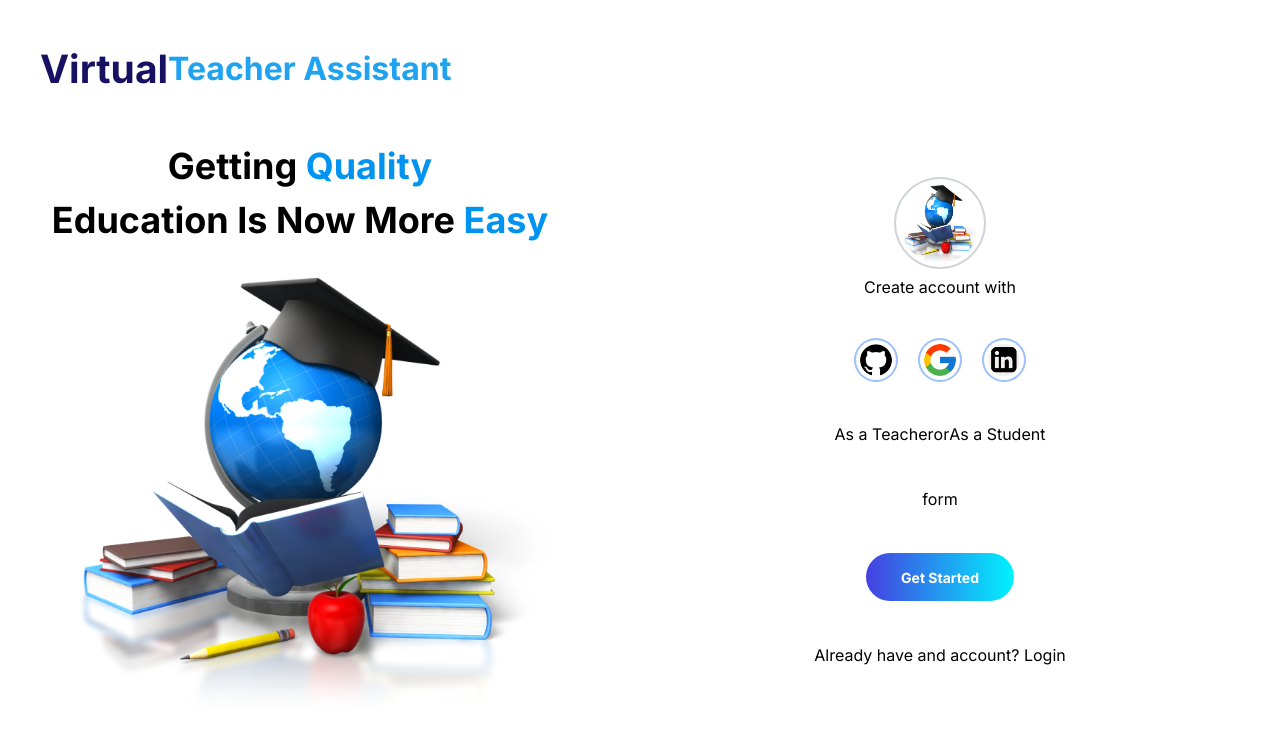
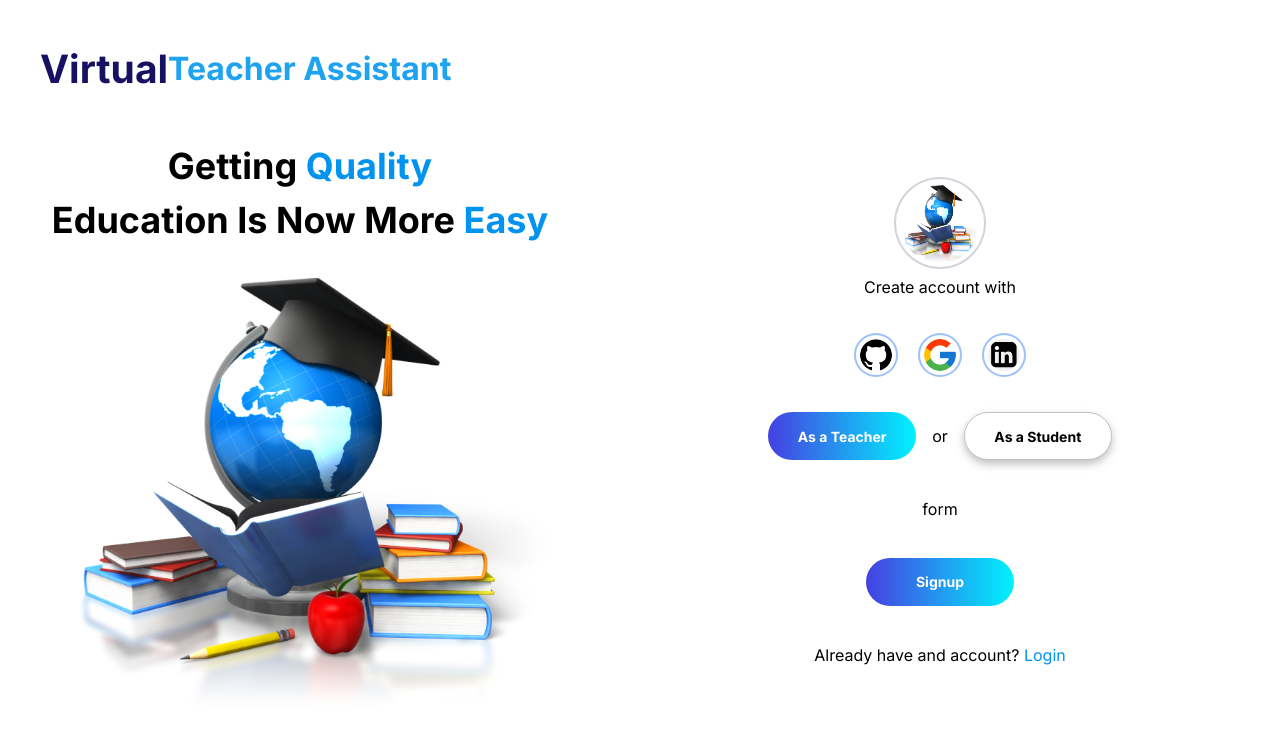
Before and after one commit to qjcoder/virtual-teacher-assistant, a Next.js app: page /signin in a window 1280 px wide. Shown: the top 732 px of the page. Built offline with nearby package versions, Linux system fonts and the light colour scheme.

Commit message:
Props addition

```diff
--- a/src/app/page.js
+++ b/src/app/page.js
@@ -10,10 +10,10 @@ export default function Home() {
         <Header />
         <div className="flex gap-4">
           <Link href="/signin">
-            <ButtonWhite />
+            <ButtonWhite text="Signin" />
           </Link>
           <Link href="/dashboard">
-            <ButtonBlue />
+            <ButtonBlue text="Get Started" />
           </Link>
         </div>
       </header>
@@ -26,10 +26,10 @@ export default function Home() {
           </h1>
           <div className="flex gap-2 mt-12 items-center justify-center  ">
             <Link href="/dashboard">
-              <ButtonBlue />
+              <ButtonBlue text="Get Started" />
             </Link>
             <Link href="/signin">
-              <ButtonWhite />
+              <ButtonWhite text="Signin" />
             </Link>
           </div>
         </div>
--- a/src/app/signin/page.jsx
+++ b/src/app/signin/page.jsx
@@ -1,4 +1,4 @@
-import { ButtonBlue, Header } from "@/components";
+import { ButtonBlue, ButtonWhite, Header } from "@/components";
 import Image from "next/image";
 import Link from "next/link";
 
@@ -62,17 +62,18 @@ const Login = () => {
               height={100}
             />
           </div>
-          <div className="flex">
-            <button> As a Teacher</button>
+          <div className="flex items-center justify-between gap-4">
+            <ButtonBlue text="As a Teacher" />
             <p>or</p>
-            <button> As a Student</button>
+            <ButtonWhite text="As a Student" />
           </div>
           <div>form</div>
           <div>
-            <ButtonBlue />
+            <ButtonBlue text="Signup" />
           </div>
           <p>
-            Already have and account? <span>Login</span>
+            Already have and account?{" "}
+            <span className="text-[#0093EF]">Login</span>
           </p>
         </div>
       </section>
--- a/src/components/button-blue.jsx
+++ b/src/components/button-blue.jsx
@@ -1,10 +1,10 @@
 import React from "react";
 
 import Link from "next/link";
-const ButtonBlue = () => {
+const ButtonBlue = (props) => {
   return (
     <button className="h-12 w-[148px] p-3 rounded-2xl md:rounded-full border-none  text-white text-[14px] font-bold bg-gradient-to-r from-[#4540E1] to-[#00F2FE] cursor-pointer flex items-center justify-center ">
-      Get Started
+      {props.text}
     </button>
   );
 };
--- a/src/components/button-white.jsx
+++ b/src/components/button-white.jsx
@@ -1,10 +1,10 @@
 import React from "react";
 
 import Link from "next/link";
-const ButtonWhite = () => {
+const ButtonWhite = (props) => {
   return (
     <button className="h-12 w-[148px] p-3 rounded-2xl md:rounded-full border border-[#C1C1C1] drop-shadow-[0_4px_4px_rgba(0,0,0,0.25)]  text-black text-[14px] font-bold bg-white cursor-pointer flex items-center justify-center">
-      Sign in
+      {props.text}
     </button>
   );
 };
```
